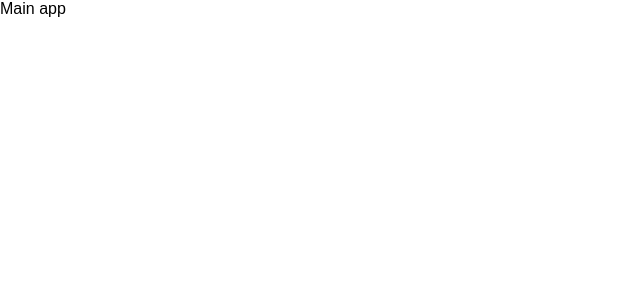
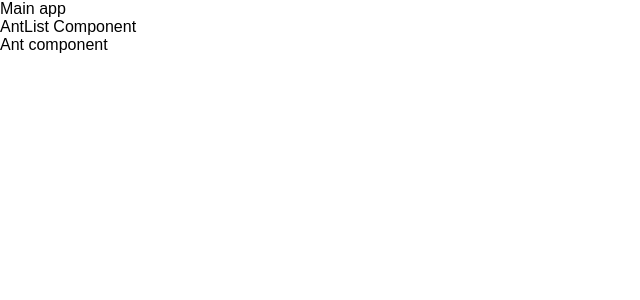
Before and after one commit to bsoung/ant-racing-calculator, a React app: page / in a window 1280 px wide. Shown: the top 300 px of the page, without its empty margins (0-640 px from the left). Built offline with nearby package versions, Linux system fonts and the light colour scheme.

Commit message:
set up basic required components

```diff
--- a/src/App.js
+++ /dev/null
@@ -1,9 +0,0 @@
-import React, { Component } from "react";
-
-class App extends Component {
-  render() {
-    return <div className="App">Main app</div>;
-  }
-}
-
-export default App;
--- /dev/null
+++ b/src/components/Ant.js
@@ -0,0 +1,5 @@
+import React from "react";
+
+export default props => {
+  return <div>Ant component</div>;
+};
--- /dev/null
+++ b/src/components/AntList.js
@@ -0,0 +1,15 @@
+import React, { Component } from "react";
+import Ant from "./Ant";
+
+class AntList extends Component {
+  render() {
+    return (
+      <div>
+        AntList Component
+        <Ant />
+      </div>
+    );
+  }
+}
+
+export default AntList;
--- /dev/null
+++ b/src/components/App.js
@@ -0,0 +1,15 @@
+import React, { Component } from "react";
+import AntList from "./AntList";
+
+class App extends Component {
+	render() {
+		return (
+			<div className="App">
+				Main app
+				<AntList />
+			</div>
+		);
+	}
+}
+
+export default App;
```
Also changed, not shown: src/index.js (+6 -6 lines).
